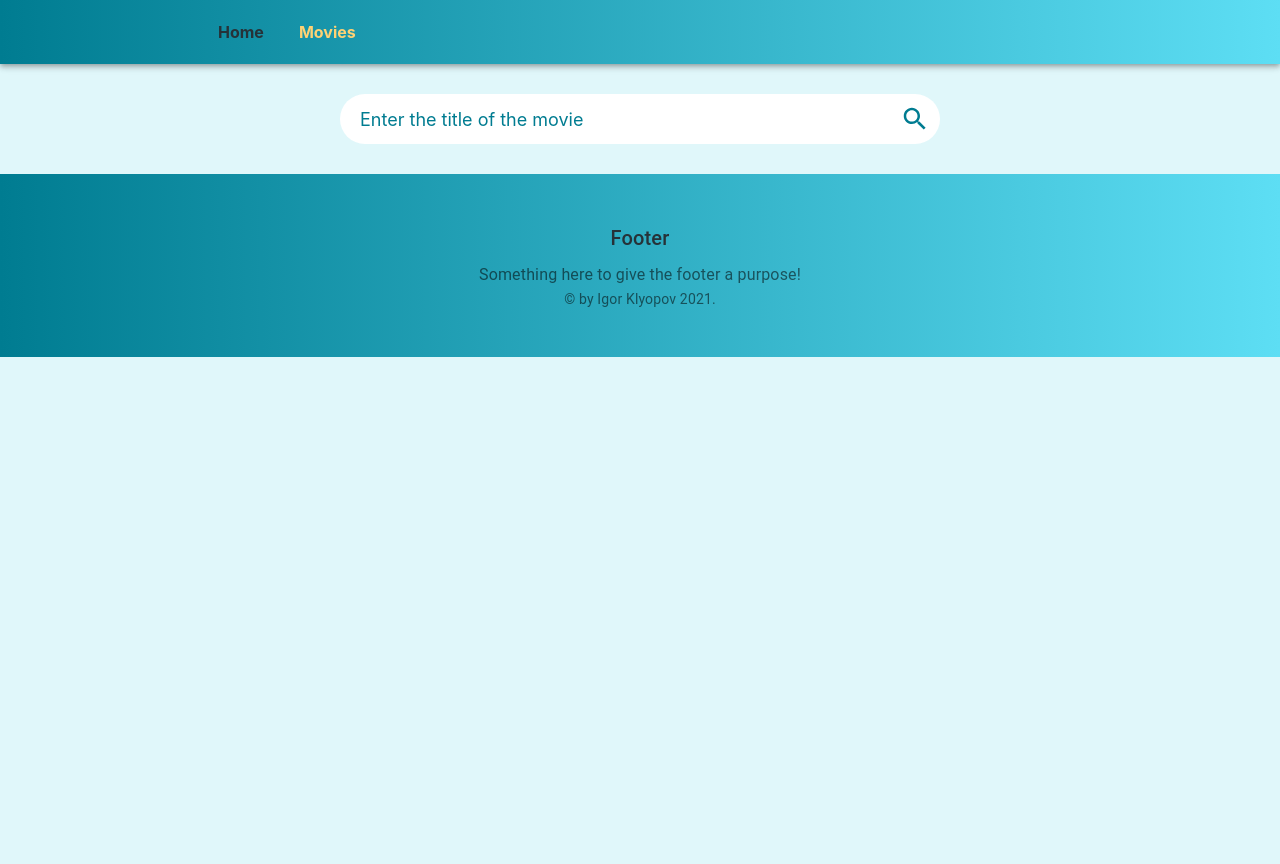
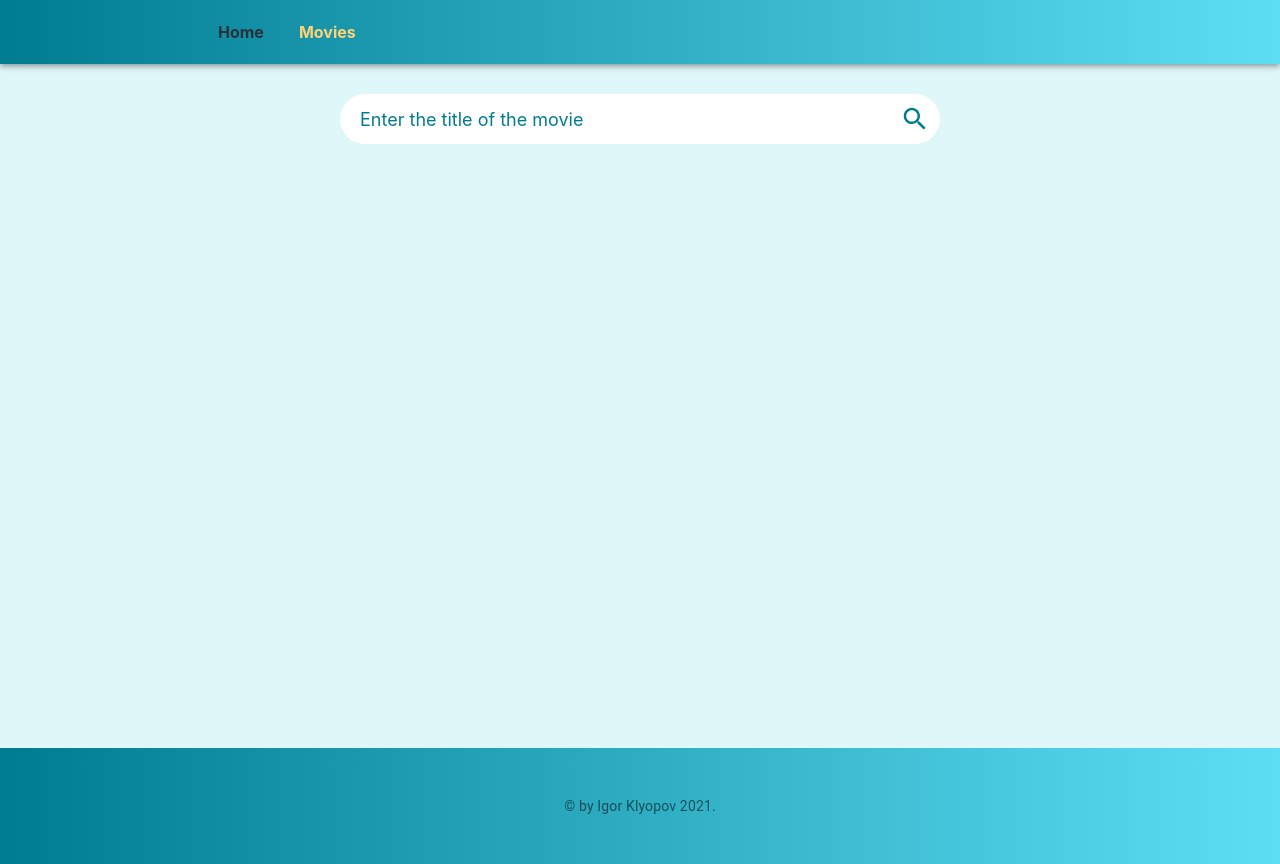
Before and after one commit to igorklyopov/goit-react-hw-05-movies, a React (Create React App) app: page /movies in a window 1280 px wide. Before the commit the page ends 800 px from the top, so only its background shows below. Built offline with nearby package versions, Linux system fonts and the light colour scheme.

Commit message:
adds styles to the footer

```diff
--- a/src/App.js
+++ b/src/App.js
@@ -1,7 +1,6 @@
 import { lazy, Suspense } from "react";
 import { Route, Switch, Redirect } from "react-router-dom";
 import { GlobalCss } from "./commonStyles/GlobalCss";
-import { makeStyles, withStyles } from "@material-ui/core/styles";
 
 import Header from "./components/Header/Header";
 import Footer from "./components/Footer/Footer";
@@ -19,23 +18,13 @@ const MovieDetailsPage = lazy(() =>
   )
 );
 
-const useStyles = makeStyles((theme) => ({
-  button: {
-    backgroundColor: "green",
-    "&:hover": {
-      backgroundColor: "red",
-    },
-  },
-}));
-
 export default function App() {
-  const classes = useStyles();
-
   return (
     <>
       <GlobalCss />
       <Header />
-      <main>
+      <div className="page-wrap">
+        <main className="content">
           <Suspense fallback={<Loader />}>
             <Switch>
               <Route path="/" exact>
@@ -54,6 +43,7 @@ export default function App() {
           </Suspense>
         </main>
         <Footer />
+      </div>
     </>
   );
 }
--- a/src/commonStyles/GlobalCss.js
+++ b/src/commonStyles/GlobalCss.js
@@ -13,7 +13,11 @@ export const GlobalCss = withStyles({
     "*::after": {
       boxSizing: "border-box",
     },
+    html: {
+      height: "100%",
+    },
     body: {
+      height: "100%",
       margin: 0,
       fontFamily: `-apple-system, BlinkMacSystemFont, "Segoe UI", "Roboto", "Oxygen",
     "Ubuntu", "Cantarell", "Fira Sans", "Droid Sans", "Helvetica Neue",
@@ -25,6 +29,26 @@ export const GlobalCss = withStyles({
     img: {
       display: "block",
       maxWidth: "100%",
+    },
+    footer: {
+      flexGrow: 0,
+      flexShrink: 0,
+      flexBasis: "auto",
+      // flex: `0 0 auto`,
+    },
+    "#root": {
+      height: "100%",
+    },
+    ".page-wrap": {
+      display: "flex",
+      flexDirection: "column",
+      minHeight: "100%",
+    },
+    ".content": {
+      flexGrow: 1,
+      flexShrink: 0,
+      flexBasis: "auto",
+      // flex: `1 0 auto`,
     },
     ".list": {
       listStyle: "none",
--- a/src/components/Footer/Footer.js
+++ b/src/components/Footer/Footer.js
@@ -1,36 +1,12 @@
-import React from "react";
-import Typography from "@material-ui/core/Typography";
-import { makeStyles } from "@material-ui/core/styles";
-
-import { themeColors } from "../../commonStyles/themeColors";
 import { Copyright } from "../Copyright/Copyright";
-
-const useStyles = makeStyles((theme) => ({
-  footer: {
-    color: themeColors.primaryDarkText,
-    backgroundColor: themeColors.primaryDarkBg,
-    backgroundImage: themeColors.primaryDarkBgGradient,
-    padding: theme.spacing(6),
-  },
-}));
+import StylesFooter from "./StylesFooter";
 
 export default function Footer() {
-  const classes = useStyles();
+  const classes = StylesFooter();
 
   return (
     <>
       <footer className={classes.footer}>
-        <Typography variant="h6" align="center" gutterBottom>
-          Footer
-        </Typography>
-        <Typography
-          variant="subtitle1"
-          align="center"
-          color="textSecondary"
-          component="p"
-        >
-          Something here to give the footer a purpose!
-        </Typography>
         <Copyright />
       </footer>
     </>
--- /dev/null
+++ b/src/components/Footer/StylesFooter.js
@@ -0,0 +1,13 @@
+import { makeStyles } from "@material-ui/core/styles";
+import { themeColors } from "../../commonStyles/themeColors";
+
+const StylesFooter = makeStyles((theme) => ({
+  footer: {
+    color: themeColors.primaryDarkText,
+    backgroundColor: themeColors.primaryDarkBg,
+    backgroundImage: themeColors.primaryDarkBgGradient,
+    padding: theme.spacing(6),
+  },
+}));
+
+export default StylesFooter;
```
Lines whose indentation alone changed are shown as unchanged.
